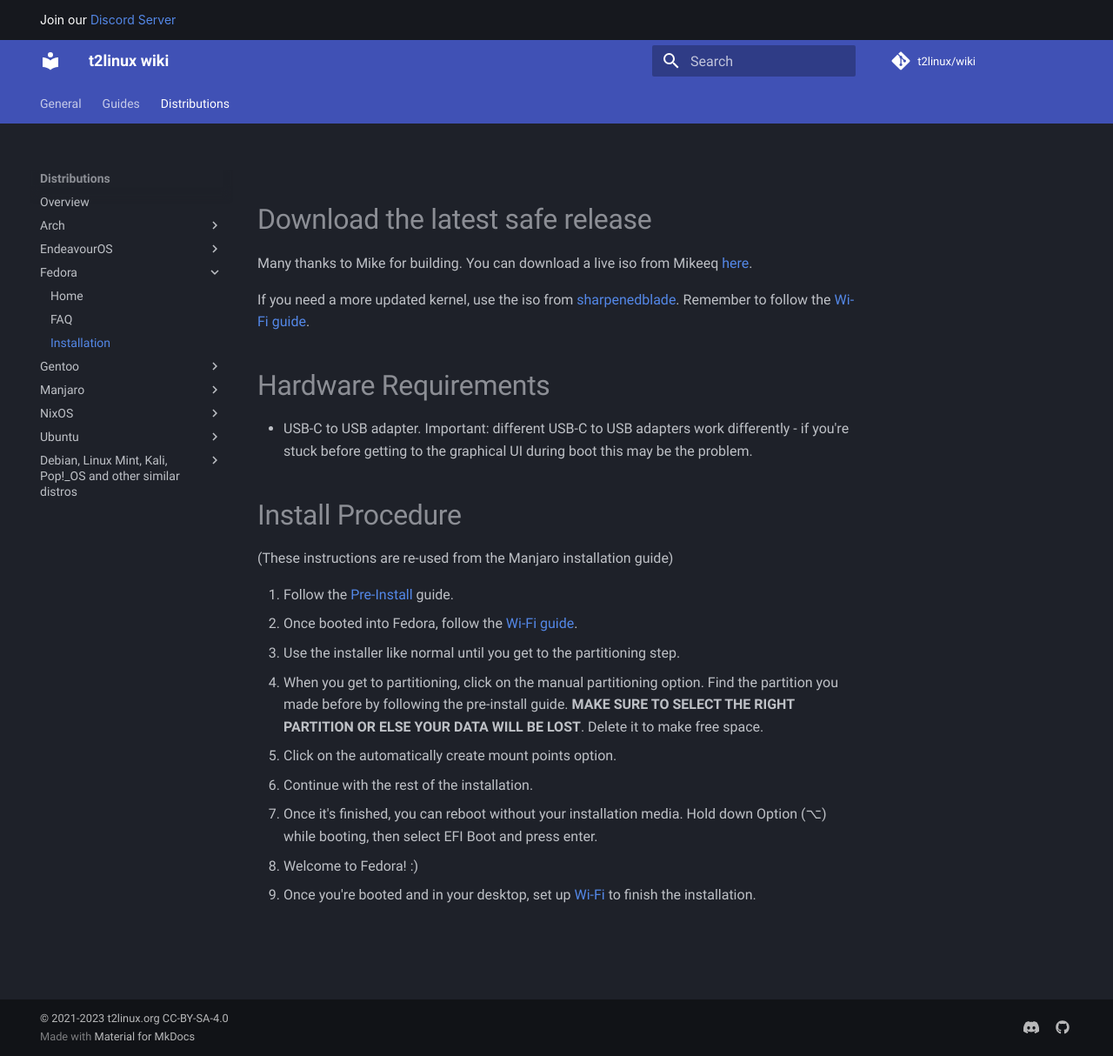
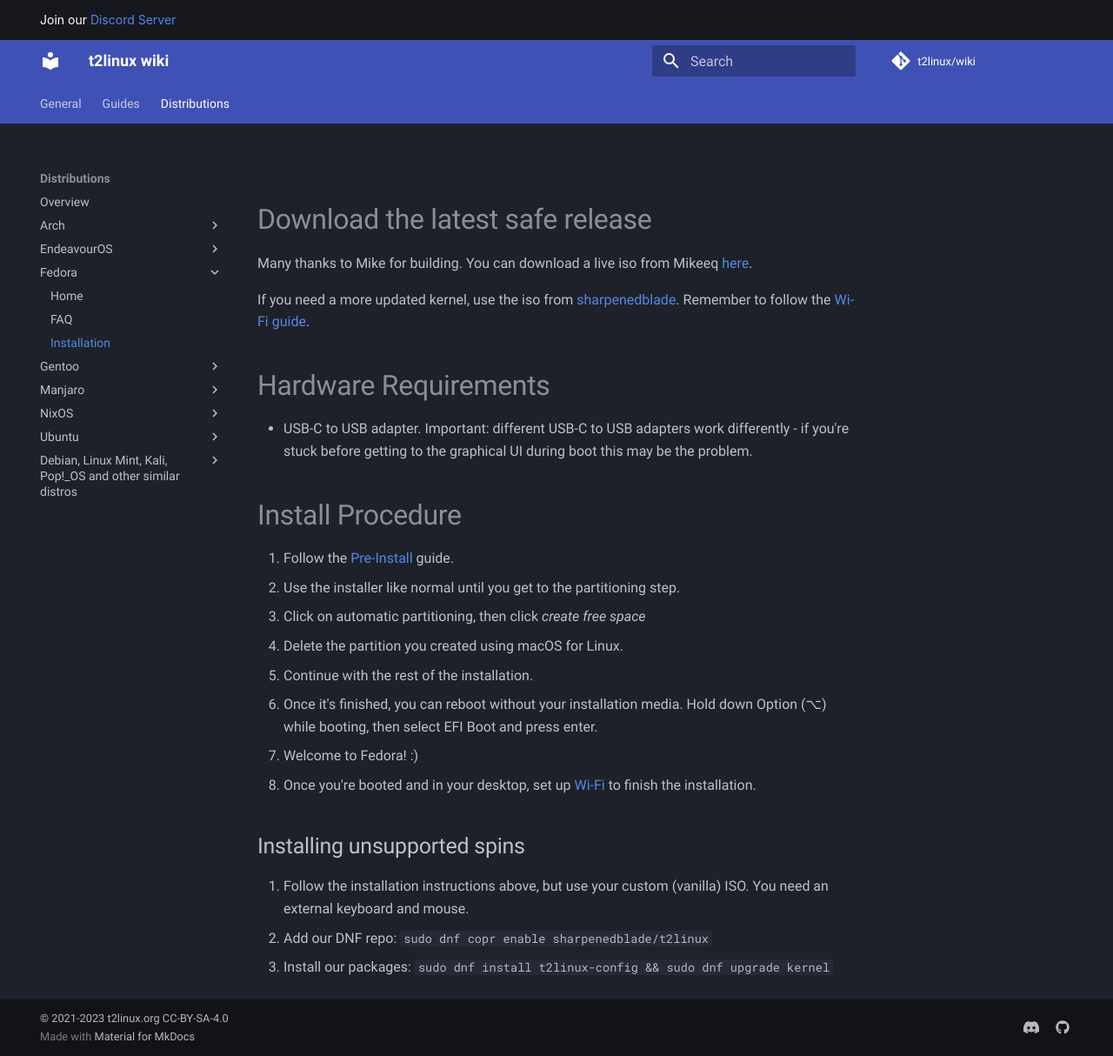
Before and after one commit to t2linux/wiki, an MkDocs documentation site: the page built from docs/distributions/fedora/installation.md, in a window 1280 px wide and 1214 px high. Shown: the whole window at 87% size. Built offline with MkDocs 1.6.1 and Material for MkDocs 9.7.7, drawn with Linux system fonts in a browser that asks for light colours; comment, search, counter and statistics services are not loaded.

Commit message:
Update fedora instructions (#476)
Co-authored-by: Aditya Garg <85610623+AdityaGarg8@users.noreply.github.com>

```diff
--- a/docs/distributions/fedora/installation.md
+++ b/docs/distributions/fedora/installation.md
@@ -10,14 +10,17 @@ If you need a more updated kernel, use the iso from [sharpenedblade](https://git
 
 # Install Procedure
 
-(These instructions are re-used from the Manjaro installation guide)
+1. Follow the [Pre-Install](https://wiki.t2linux.org/guides/preinstall) guide.
+2. Use the installer like normal until you get to the partitioning step.
+3. Click on automatic partitioning, then click *create free space*
+4. Delete the partition you created using macOS for Linux.
+5. Continue with the rest of the installation.
+6. Once it's finished, you can reboot without your installation media. Hold down Option (⌥) while booting, then select EFI Boot and press enter.
+7. Welcome to Fedora! :)
+8. Once you're booted and in your desktop, set up [Wi-Fi](https://wiki.t2linux.org/guides/wifi-bluetooth/) to finish the installation.
 
-1. Follow the [Pre-Install](https://wiki.t2linux.org/guides/preinstall) guide.
-2. Once booted into Fedora, follow the [Wi-Fi guide](https://wiki.t2linux.org/guides/wifi-bluetooth/).
-3. Use the installer like normal until you get to the partitioning step.
-4. When you get to partitioning, click on the manual partitioning option. Find the partition you made before by following the pre-install guide. **MAKE SURE TO SELECT THE RIGHT PARTITION OR ELSE YOUR DATA WILL BE LOST**. Delete it to make free space.
-5. Click on the automatically create mount points option.
-6. Continue with the rest of the installation.
-7. Once it's finished, you can reboot without your installation media. Hold down Option (⌥) while booting, then select EFI Boot and press enter.
-8. Welcome to Fedora! :)
-9. Once you're booted and in your desktop, set up [Wi-Fi](https://wiki.t2linux.org/guides/wifi-bluetooth/) to finish the installation.
+## Installing unsupported spins
+
+1. Follow the installation instructions above, but use your custom (vanilla) ISO. You need an external keyboard and mouse.
+2. Add our DNF repo: `sudo dnf copr enable sharpenedblade/t2linux`
+3. Install our packages: `sudo dnf install t2linux-config && sudo dnf upgrade kernel`
```
Also changed, not shown: docs/distributions/fedora/faq.md (+13 -1 lines), docs/guides/postinstall.md (+5 -0 lines), docs/roadmap.md (+1 -1 lines).
